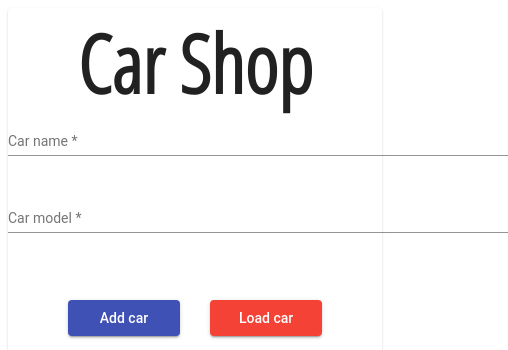
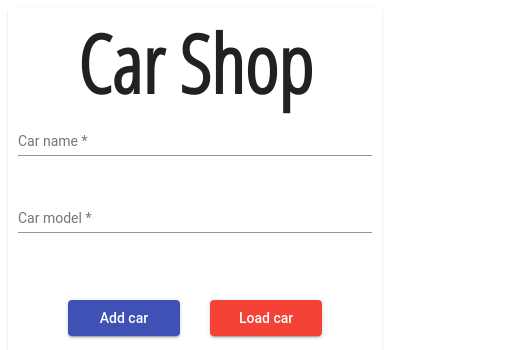
Before and after one commit to NoskovAS/NgRx-training, an Angular app: page / in a window 390 px wide. Shown: the top 350 px of the page, 508 px wide, since content can reach past the window. Built offline with nearby package versions, Linux system fonts and the light colour scheme.

Commit message:
Fix form input responsiveness properties

```diff
--- a/src/app/car-form/car-form.component.html
+++ b/src/app/car-form/car-form.component.html
@@ -1,11 +1,13 @@
 <div fxLayout="row" fxLayoutAlign="center none">
     <h1 style="font-family: 'Open Sans Condensed', sans-serif; font-size: 80px; margin: 0;">Car Shop</h1>
 </div>
-<div fxLayout="row" fxLayoutAlign="space-around none">
+<div fxLayout fxLayout.xs="column" fxLayoutAlign="center">
+    <div fxFlex="30%"></div>
+    <div fxFlex>
         <form [formGroup]="carForm" class="example-form" style="margin-bottom: 50px;">
-      <div fxLayout="column" fxLayoutAlign="space-between none" >
+            <div fxLayout="column" fxLayoutAlign="space-between none" style="margin: 0px 10px 0px 10px;">
                 <div>
-              <mat-form-field class="example-full-width" style="width: 500px; margin-bottom: 20px;">
+                    <mat-form-field class="example-full-width" style="width: 100%; margin-bottom: 20px;">
                             <input matInput placeholder="Car name" formControlName="carName">
                             <mat-error *ngIf="carForm.controls['carName'].hasError('required')">
                                 Please enter a car name
@@ -13,7 +15,7 @@
                         </mat-form-field>
                 </div>
                 <div>
-              <mat-form-field class="example-full-width" style="width: 500px;">
+                    <mat-form-field class="example-full-width" style="width: 100%;">
                             <input matInput placeholder="Car model" formControlName="carModel">
                             <mat-error *ngIf="carForm.controls['carModel'].hasError('required')">
                                 Please enter a car model
@@ -23,6 +25,8 @@
             </div>
         </form>
     </div>
+    <div fxFlex="30%"></div>
+</div>
 <div fxLayout fxLayoutAlign="center none" fxLayoutGap="30px" style="margin-bottom: 20px;">
     <button fxFlex=30% (click)="onAdd()" mat-raised-button color="primary">Add car</button>
     <button fxFlex=30% (click)="onLoad()" mat-raised-button color="warn">Load car</button>
```
Lines whose indentation alone changed are shown as unchanged.
